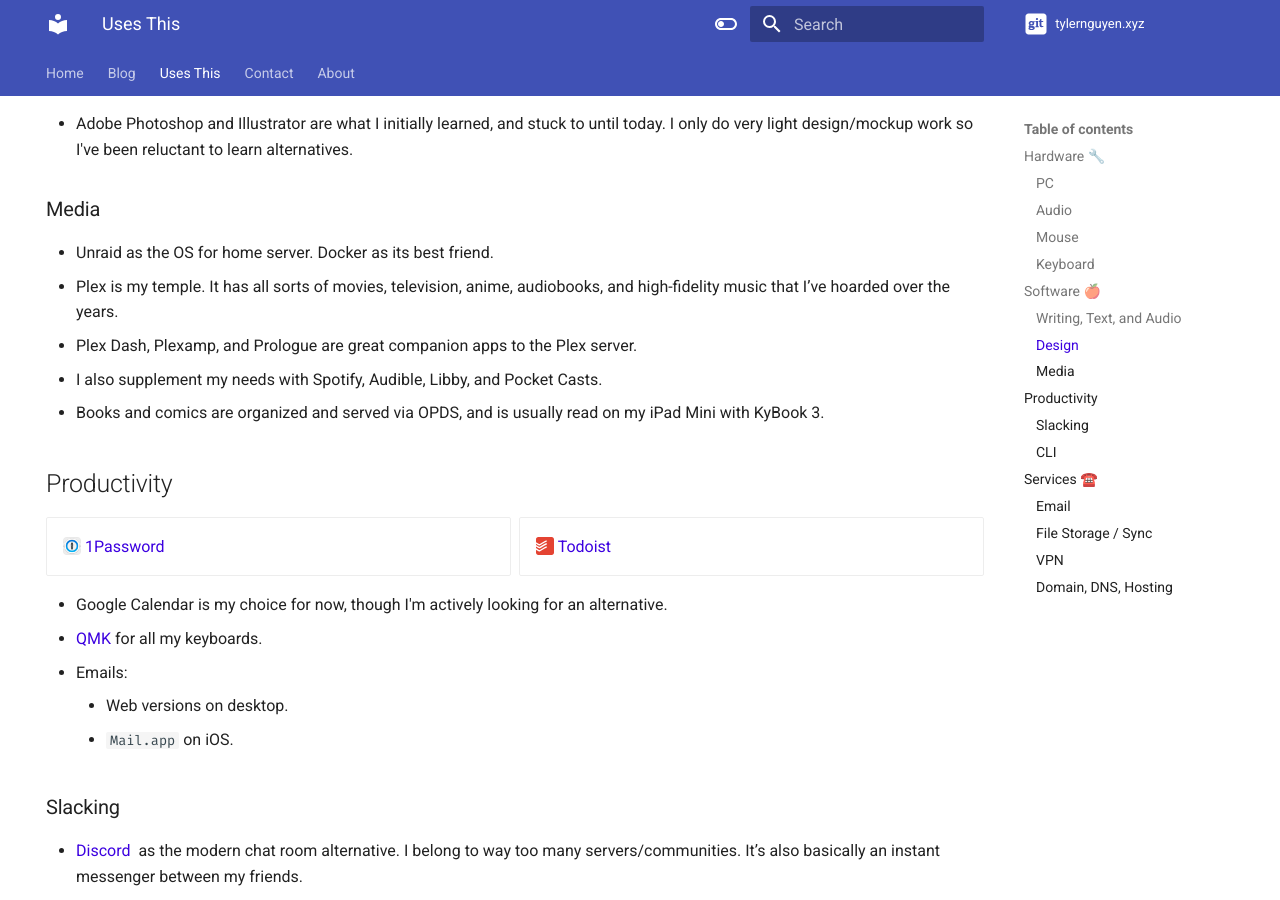
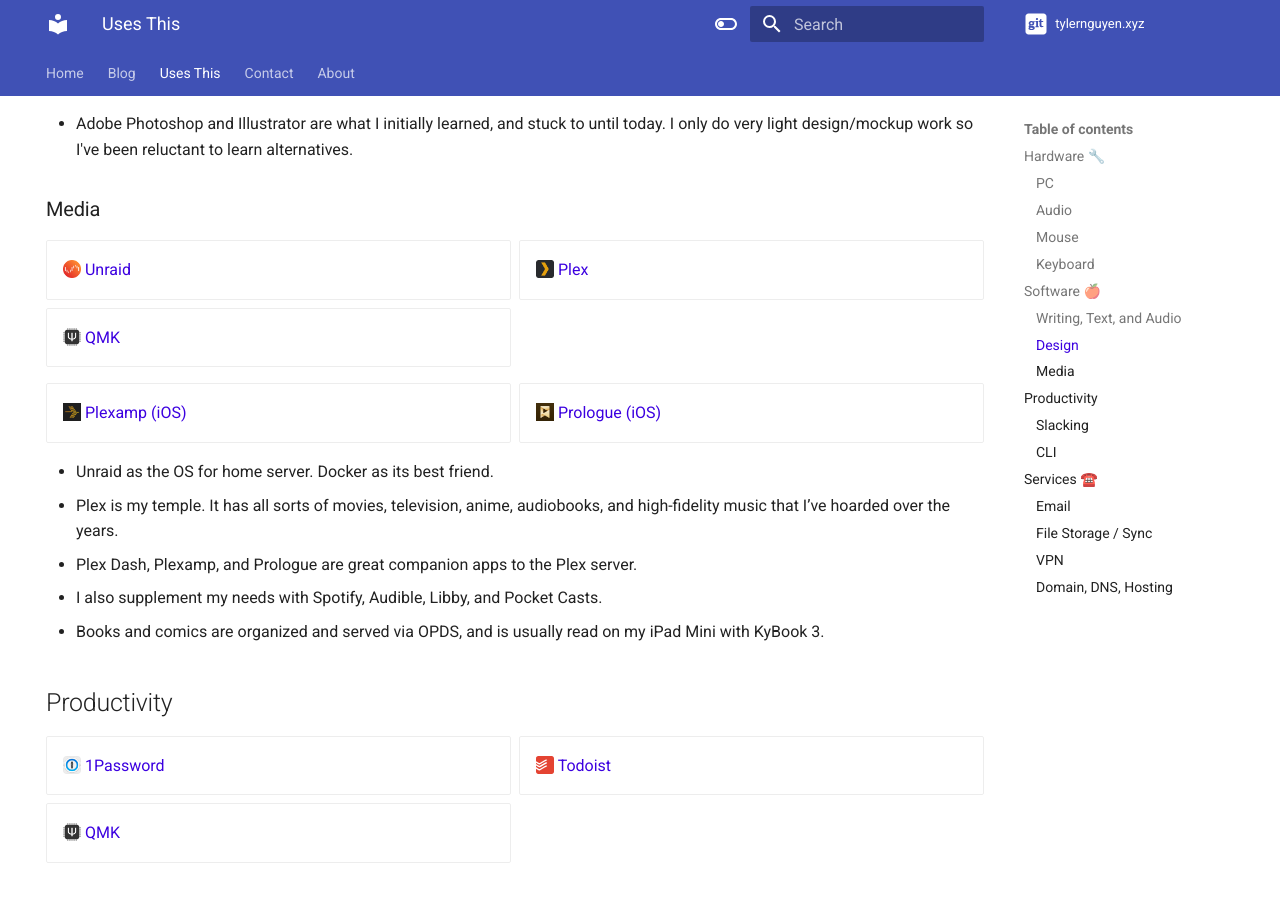
Before and after one commit to tylernguyen/tylernguyen.xyz, an MkDocs documentation site: the page built from docs/uses-this.md, in a window 1280 px wide and 900 px high, scrolled down 1504 px. Built offline with MkDocs 1.6.1 and Material for MkDocs 9.7.7, drawn with Linux system fonts in a browser that asks for light colours; plug-ins that fetch from the network failed and are left out; comment, search, counter and statistics services are not loaded.

Commit message:
more assets

```diff
--- a/docs/uses-this.md
+++ b/docs/uses-this.md
@@ -67,6 +67,21 @@
 
 ### Media
 
+<div class="grid cards" markdown>
+
+- ![Unraid](/assets/img/uses-this/Unraid.png){ .twemoji } [Unraid](https://unraid.net/)
+- ![Plex](/assets/img/uses-this/Plex.png){ .twemoji } [Plex](https://www.plex.tv/)
+- ![QMK](/assets/img/uses-this/QMK.png){ .twemoji } [QMK](https://docs.qmk.fm/)
+
+</div>
+
+<div class="grid cards" markdown>
+
+- ![Plexamp](/assets/img/uses-this/Plexamp.png){ .twemoji } [Plexamp (iOS)](https://plexamp.com/)
+- ![Prologue](/assets/img/uses-this/Prologue.jpg){ .twemoji } [Prologue (iOS)](https://prologue.audio/)
+
+</div>
+
 - Unraid as the OS for home server. Docker as its best friend.
 - Plex is my temple. It has all sorts of movies, television, anime, audiobooks, and high-fidelity music that I’ve hoarded over the years.
 - Plex Dash, Plexamp, and Prologue are great companion apps to the Plex server.
@@ -79,14 +94,9 @@
 
 - ![1Password](/assets/img/uses-this/1Password.png){ .twemoji } [1Password](https://1password.com/)
 - ![Todoist](/assets/img/uses-this/todoist.svg){ .twemoji } [Todoist](https://todoist.com/)
+- ![QMK](/assets/img/uses-this/QMK.png){ .twemoji } [QMK](https://docs.qmk.fm/)
 
 </div>
-
-- Google Calendar is my choice for now, though I'm actively looking for an alternative.
-- [QMK](https://qmk.fm/) for all my keyboards.
-- Emails:
-	- Web versions on desktop.
-	- `Mail.app` on iOS.
 
 ### Slacking
 
```
Also changed, not shown: docs/assets/img/uses-this/Plex.png (added), docs/assets/img/uses-this/Plexamp.png (added), docs/assets/img/uses-this/Prologue.jpg (added), docs/assets/img/uses-this/QMK.png (added), docs/assets/img/uses-this/Unraid.png (added).
